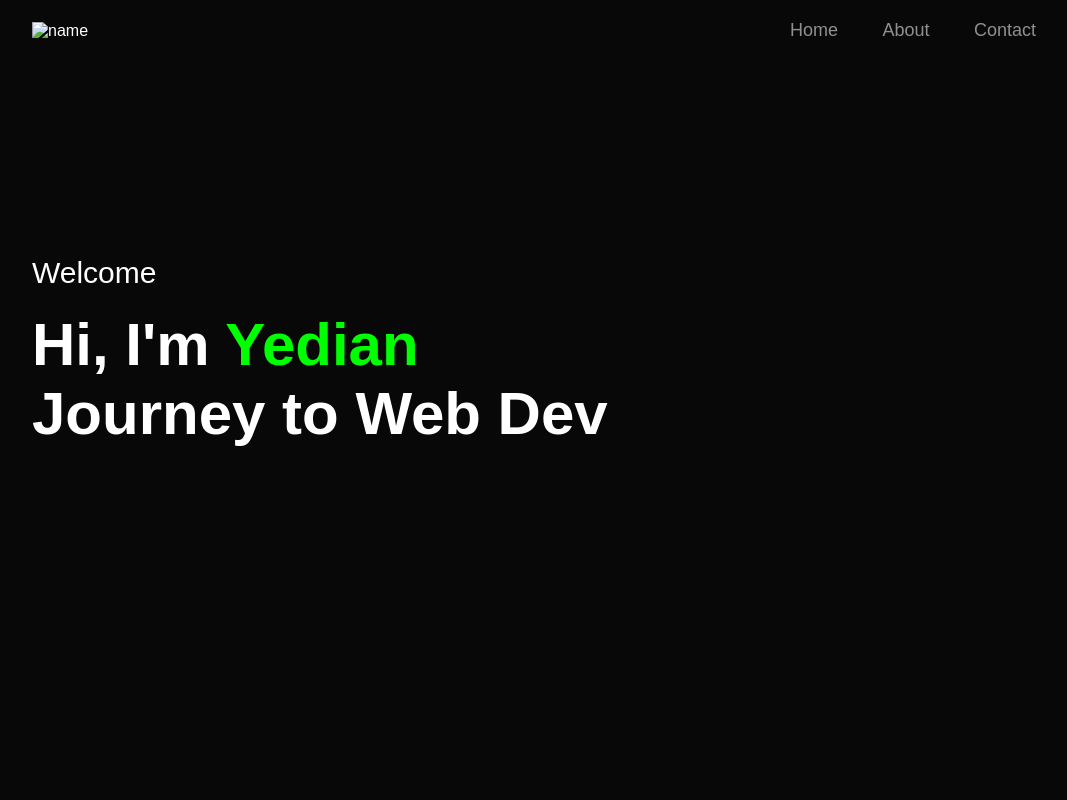
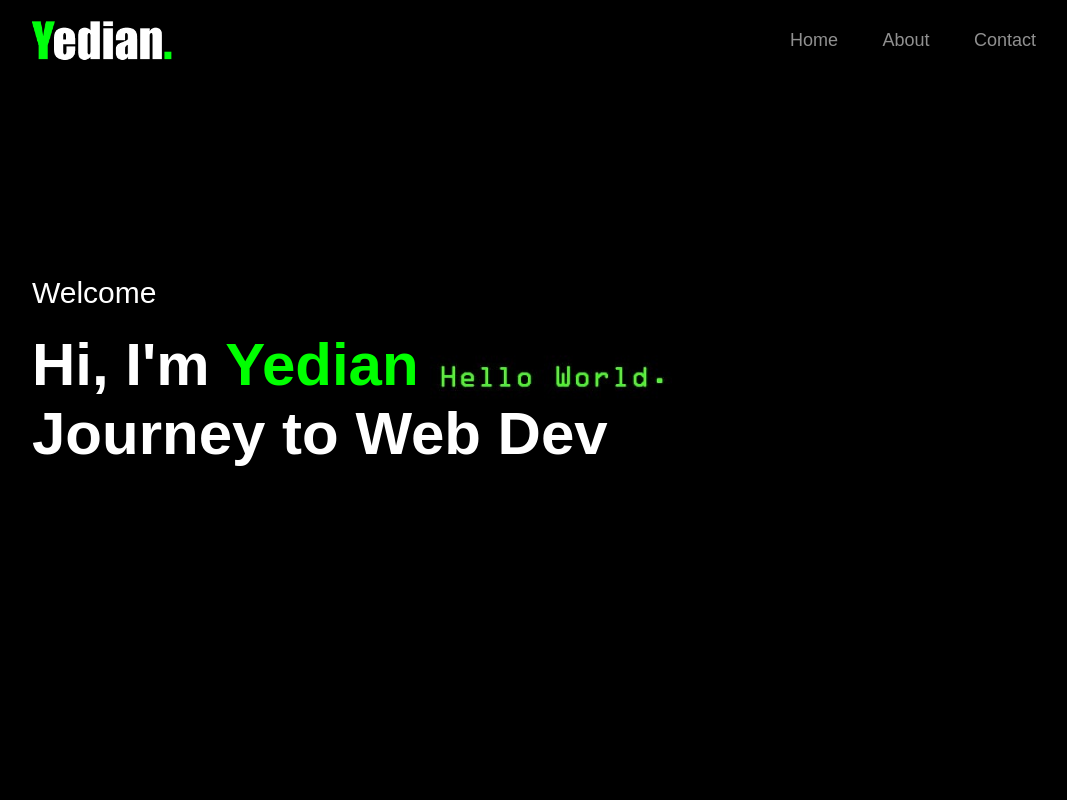
Before and after one commit to Yedianc/My-Website, a plain HTML site: page index.html in a window 1280 px wide. Shown: the top 800 px of the page, without its empty margins (96-1163 px from the left). Drawn offline with Linux system fonts and the light colour scheme; a web font is replaced by a local one.

Commit message:
Add files via upload

```diff
--- a/index.html
+++ b/index.html
@@ -5,7 +5,7 @@
   <meta charset="UTF-8">
   <meta name="viewport" content="width=device-width, initial-scale=1.0">
   <link rel="stylesheet" type="text/css" href="style.css">
-  <script>type = "text/javascript" src = "javascript/bootstrap.js"</script>
+  <script>type = "text/javascript" src= "javascript/bootstrap.js"</script>
   <script src="https://kit.fontawesome.com/7e1c3c6948.js" crossorigin="anonymous"></script>
   <title>Personal Portfolio Website</title>
 </head>
@@ -14,7 +14,7 @@
   <div id="header">
     <div class="container">
       <nav>
-        <img src="green1.png" alt="name" class="logo">
+        <img src="media/green1.png" alt="name" class="logo">
         <ul id="sidemenu">
           <li><a href="#header">Home</a></li>
           <li><a href="#about">About</a></li>
--- a/style.css
+++ b/style.css
@@ -22,7 +22,7 @@ body{
 #header{
     width: 100%;
     height: 100vh;
-    background-image: url(hello.jpg);
+    background-image: url(media/hello2.jpg);
     background-size: cover;
     background-position: center;
 }
```
Also changed, not shown: media/hello2.jpg (added).
